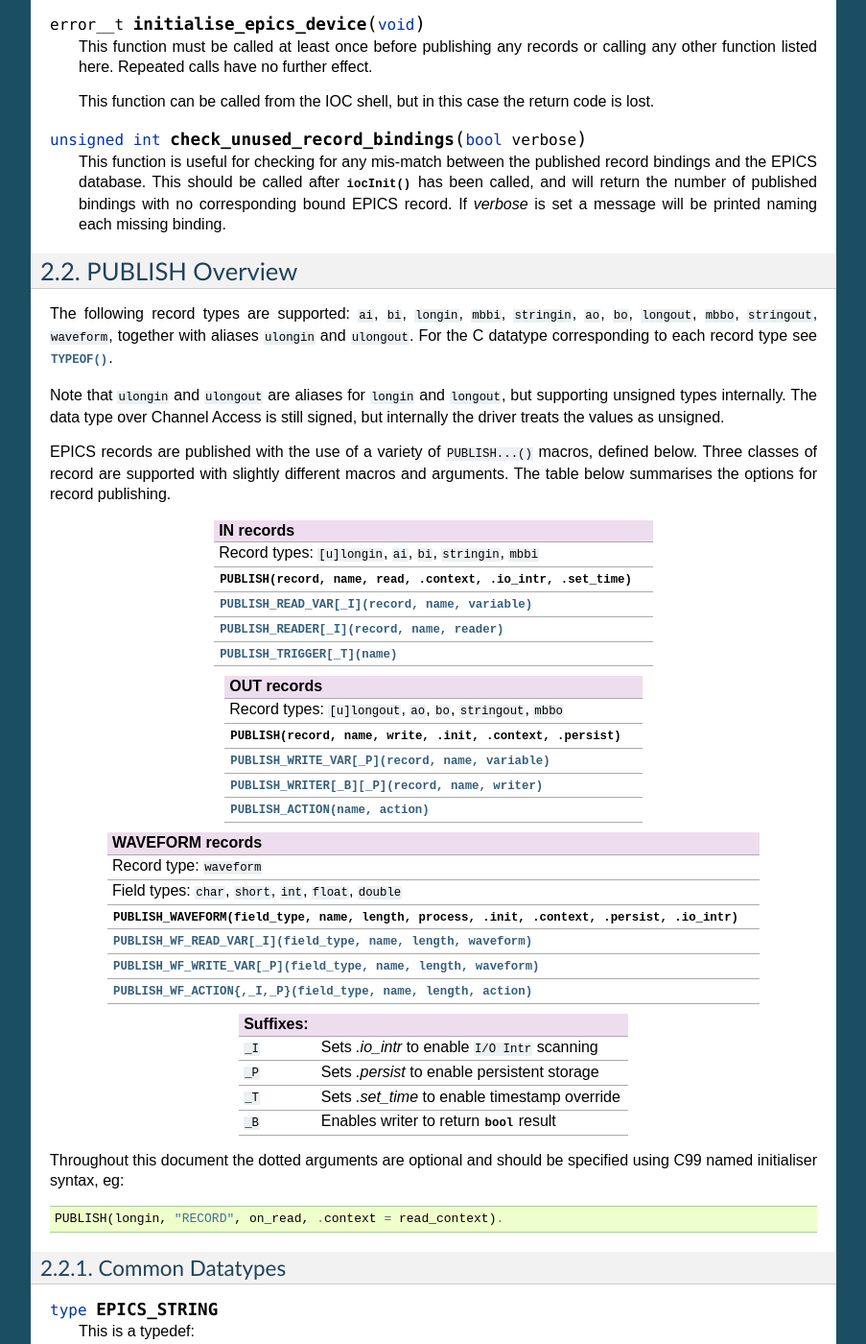
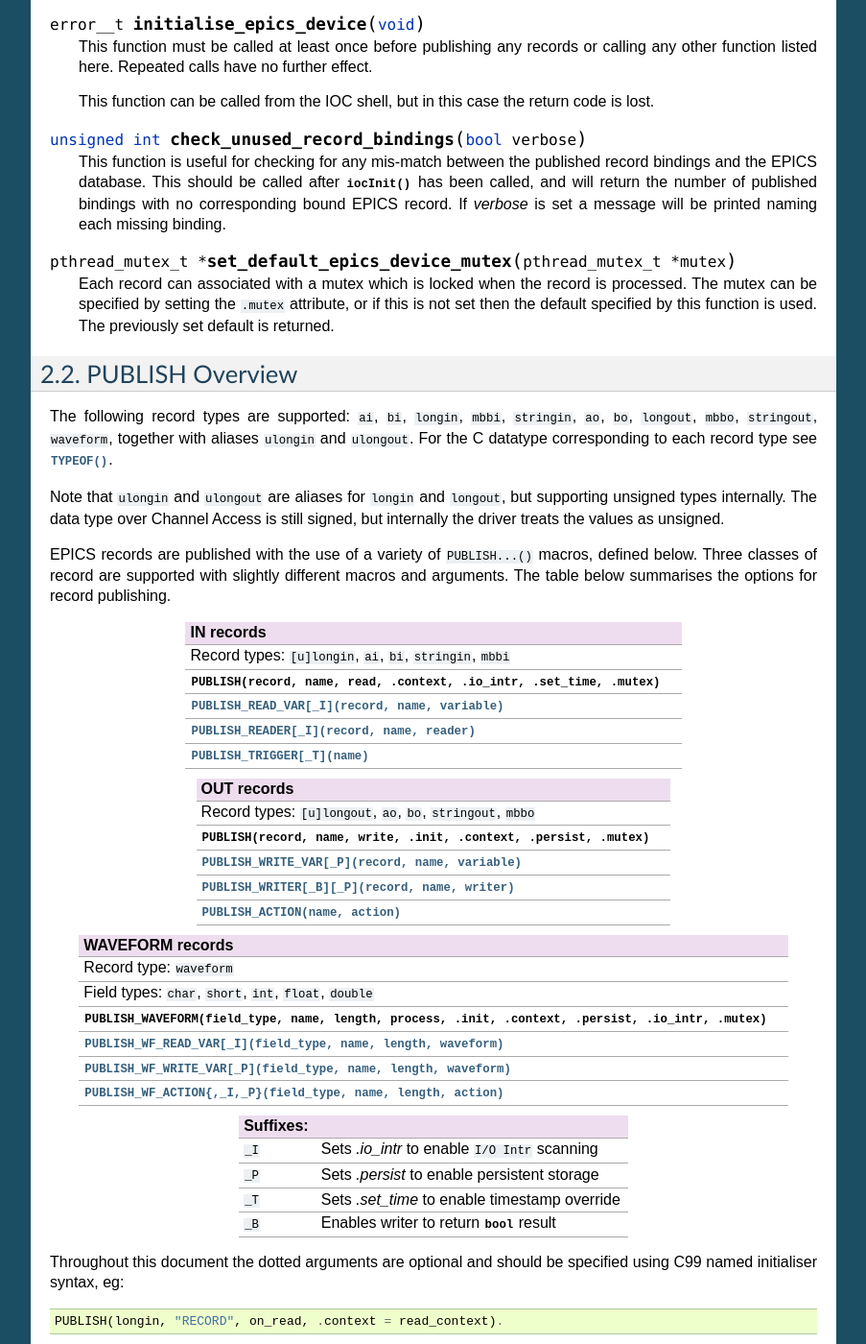
Before and after one commit to DiamondLightSource/epics_device, a Sphinx documentation site: the page built from docs/epics_device.rst, in a window 1280 px wide and 1400 px high, scrolled down 699 px. Shown: the whole window at 96% size, without its empty margins (198-1101 px from the left). Built offline with Sphinx 7.4.7, drawn with Linux system fonts in a browser that asks for light colours; the version number could not be read and is left out; some of the changed text lies outside the part shown.

Commit message:
Add basic low level record locking support
A mutex can be specified for each published record, and this mutex will be
locked as the record is processed.

git-svn-id: svn+ssh://serv0002.cs.diamond.ac.uk/home/subversion/repos/controls/diamond/trunk/support/epics_device@167612 e099a375-04f9-0310-9d5f-a741eaff62e1

```diff
--- a/docs/epics_device.rst
+++ b/docs/epics_device.rst
@@ -63,6 +63,14 @@
     bindings with no corresponding bound EPICS record.  If `verbose` is set a
     message will be printed naming each missing binding.
 
+..  function::
+    pthread_mutex_t *set_default_epics_device_mutex(pthread_mutex_t *mutex)
+
+    Each record can associated with a mutex which is locked when the record is
+    processed.  The mutex can be specified by setting the ``.mutex`` attribute,
+    or if this is not set then the default specified by this function is used.
+    The previously set default is returned.
+
 
 PUBLISH Overview
 ----------------
@@ -82,36 +90,36 @@
 different macros and arguments.  The table below summarises the options for
 record publishing.
 
-============================================================================== =
+====================================================================================== =
 IN records
-============================================================================== =
+====================================================================================== =
 Record types: ``[u]longin``, ``ai``, ``bi``, ``stringin``, ``mbbi``
-:func:`PUBLISH(record, name, read, .context, .io_intr, .set_time) <PUBLISH>`
+:func:`PUBLISH(record, name, read, .context, .io_intr, .set_time, .mutex) <PUBLISH>`
 :func:`PUBLISH_READ_VAR[_I](record, name, variable) <PUBLISH_READ_VAR>`
 :func:`PUBLISH_READER[_I](record, name, reader) <PUBLISH_READER>`
 :func:`PUBLISH_TRIGGER[_T](name) <PUBLISH_TRIGGER>`
-============================================================================== =
+====================================================================================== =
 
-============================================================================== =
+====================================================================================== =
 OUT records
-============================================================================== =
+====================================================================================== =
 Record types: ``[u]longout``, ``ao``, ``bo``, ``stringout``, ``mbbo``
-:func:`PUBLISH(record, name, write, .init, .context, .persist) <PUBLISH>`
+:func:`PUBLISH(record, name, write, .init, .context, .persist, .mutex) <PUBLISH>`
 :func:`PUBLISH_WRITE_VAR[_P](record, name, variable) <PUBLISH_WRITE_VAR>`
 :func:`PUBLISH_WRITER[_B][_P](record, name, writer) <PUBLISH_WRITER>`
 :func:`PUBLISH_ACTION(name, action) <PUBLISH_ACTION>`
-============================================================================== =
+====================================================================================== =
 
-=========================================================================================================================================================== =
+============================================================================================================================== =
 WAVEFORM records
-=========================================================================================================================================================== =
+============================================================================================================================== =
 Record type: ``waveform``
 Field types: ``char``, ``short``, ``int``, ``float``, ``double``
-:func:`PUBLISH_WAVEFORM(field_type, name, length, process, .init, .context, .persist, .io_intr) <PUBLISH_WAVEFORM>`
+:func:`PUBLISH_WAVEFORM(field_type, name, length, process, .init, .context, .persist, .io_intr, .mutex) <PUBLISH_WAVEFORM>`
 :func:`PUBLISH_WF_READ_VAR[_I](field_type, name, length, waveform) <PUBLISH_WF_READ_VAR>`
 :func:`PUBLISH_WF_WRITE_VAR[_P](field_type, name, length, waveform) <PUBLISH_WF_WRITE_VAR>`
 :func:`PUBLISH_WF_ACTION{,_I,_P}(field_type, name, length, action) <PUBLISH_WF_ACTION>`
-=========================================================================================================================================================== =
+============================================================================================================================== =
 
 ..  I really did want to do properly line wrapping above, but I can't split
     these very long markup lines over more than one line.
@@ -192,8 +200,8 @@
         ``longout``, ``ulongout``, ``ao``, ``bo``, ``stringout``, ``mbbo``
 
 ..  macro::
-    PUBLISH(record, name, read, .context, .io_intr, .set_time)
-    PUBLISH(record, name, write, .init, .context, .persist)
+    PUBLISH(record, name, read, .context, .io_intr, .set_time, .mutex)
+    PUBLISH(record, name, write, .init, .context, .persist, .mutex)
 
     ===================================================================== ======
     \                                                                     IN/OUT
@@ -207,6 +215,7 @@
     bool `write`\ (void \*context, const TYPEOF(`record`) \*value)        OUT
     bool `init`\ (void \*context, TYPEOF(`record`) \*value)               OUT
     bool `persist`                                                        OUT
+    pthread_mutex_t \*\ `mutex`
     ===================================================================== ======
 
     The PUBLISH macro is used to create a software binding for the appropriate
@@ -286,6 +295,11 @@
         initialisation (during :func:`iocInit`) the persistence store will be
         checked for an initial value which will be loaded into the record
         instead of calling its `init` function.
+
+    `mutex`
+        If a pthread mutex is specified here or is set by
+        :func:`set_default_epics_device_mutex` then this mutex will be locked
+        while calling the associated `read`, `write`, or `process` method.
 
 
 The following macros provide shortcuts when setting the `context` and `persist`
@@ -423,6 +437,7 @@
     void \*\ `context`
     bool `persist`
     bool `io_intr`
+    pthread_mutex_t \*\ `mutex`
     ================================================================================= =
 
     This macro creates the software binding for waveform records with data of
@@ -465,7 +480,7 @@
         This specifies the number of points in the waveform and must match the
         value specified in the ``NELM`` field of the record.
 
-    `name`, `context`, `io_intr`, `persist`
+    `name`, `context`, `io_intr`, `persist`, `mutex`
         As documented above for :func:`PUBLISH`.  Note that as WAVEFORM records
         can act as either IN or OUT records, both types of functionality are
         supported.
@@ -501,7 +516,6 @@
 
     This macro combines the actions of :macro:`PUBLISH_WAVEFORM_C` and
     :macro:`PUBLISH_WAVEFORM_P`.
-
 
 
 ..  macro::
```
Also changed, not shown: 4 other files.
